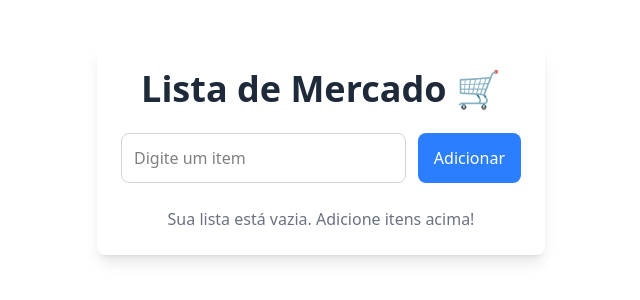
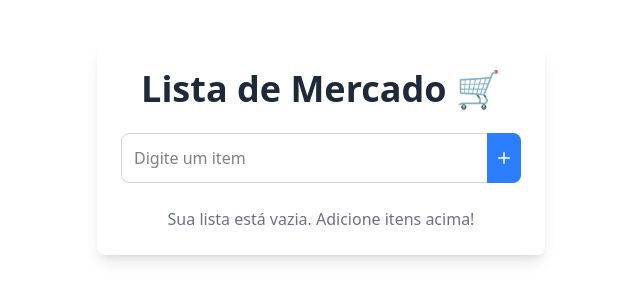
Before and after one commit to SamuelRicardos/lista-de-mercado, a React (Vite) app: page / in a window 1280 px wide. Shown: the part 250-550 px from the top of the page, without its empty margins (319-959 px from the left). Built offline with nearby package versions, Linux system fonts and the light colour scheme.

Commit message:
alteracao no botao

```diff
--- a/src/App.jsx
+++ b/src/App.jsx
@@ -1,5 +1,6 @@
 import { useRef, useState } from "react";
 import ItemLista from "./ItemLista";
+import { Plus } from "lucide-react";
 import "./index.css";
 
 function App() {
@@ -17,18 +18,19 @@ function App() {
   return (
     <div className="flex flex-col items-center w-full max-w-md gap-6 p-6 bg-white shadow-lg rounded-lg">
       <h1 className="text-4xl font-bold text-gray-800">Lista de Mercado 🛒</h1>
-      <div className="w-full flex gap-3">
+      <div className="relative w-full">
         <input
-          className="w-full p-3 border border-gray-300 rounded-lg focus:outline-none focus:ring-2 focus:ring-blue-400"
+          className="w-full p-3 pr-12 border border-gray-300 rounded-lg focus:outline-none focus:ring-2 focus:ring-blue-400"
           ref={inputAdicionar}
           type="text"
           placeholder="Digite um item"
         />
         <button
-          className="transition px-4 py-2 text-white rounded-lg bg-blue-500 hover:bg-blue-600 cursor-pointer"
+          className="absolute right-0 top-0 bottom-0 flex items-center justify-center p-2 text-white bg-blue-500 hover:bg-blue-600 focus:outline-none focus:ring-2 focus:ring-blue-400 rounded-tr-lg rounded-br-lg cursor-pointer"
           onClick={adicionarElementoNaLista}
+          aria-label="Adicionar item"
         >
-          Adicionar
+          <Plus size={18} />
         </button>
       </div>
 
```
